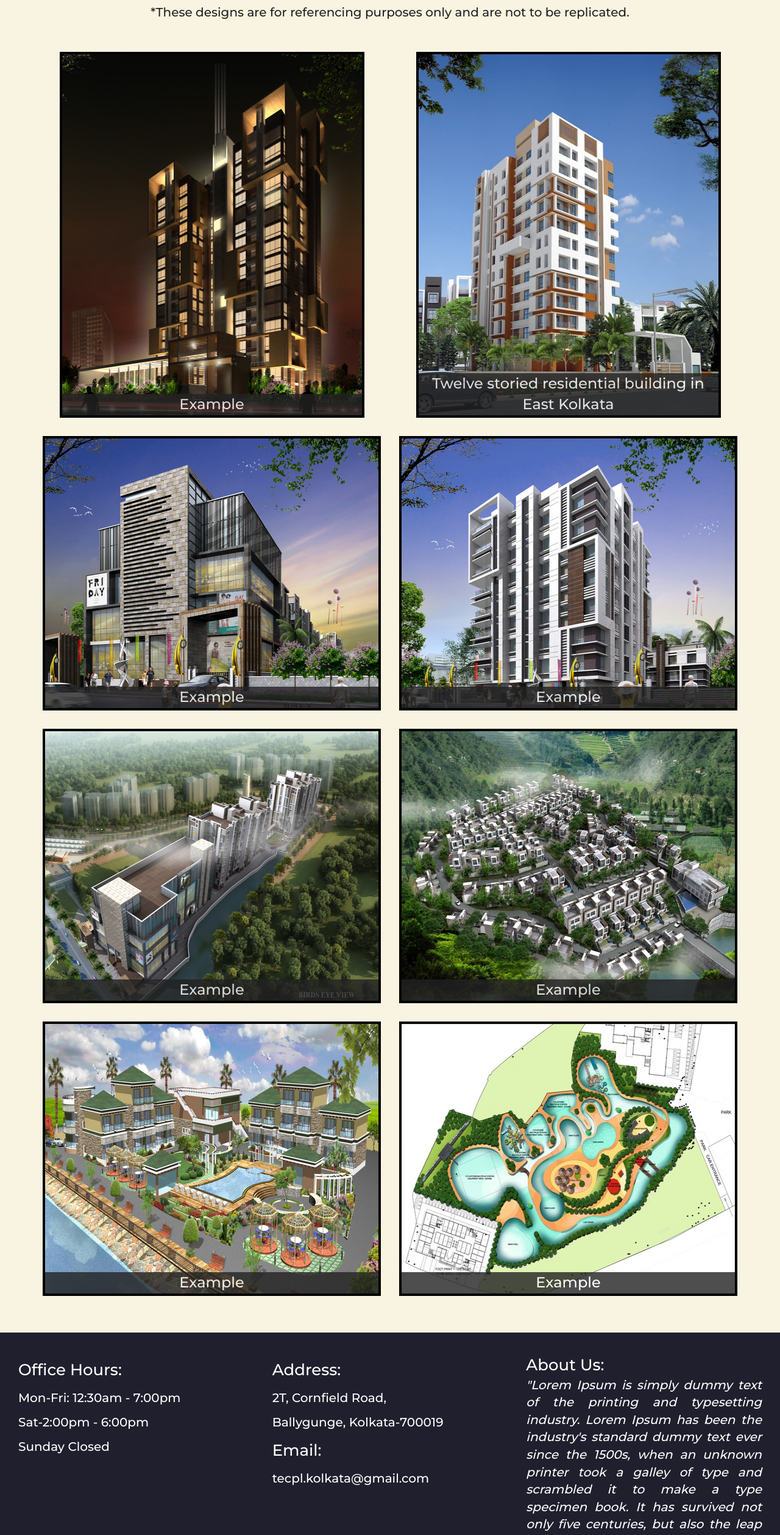
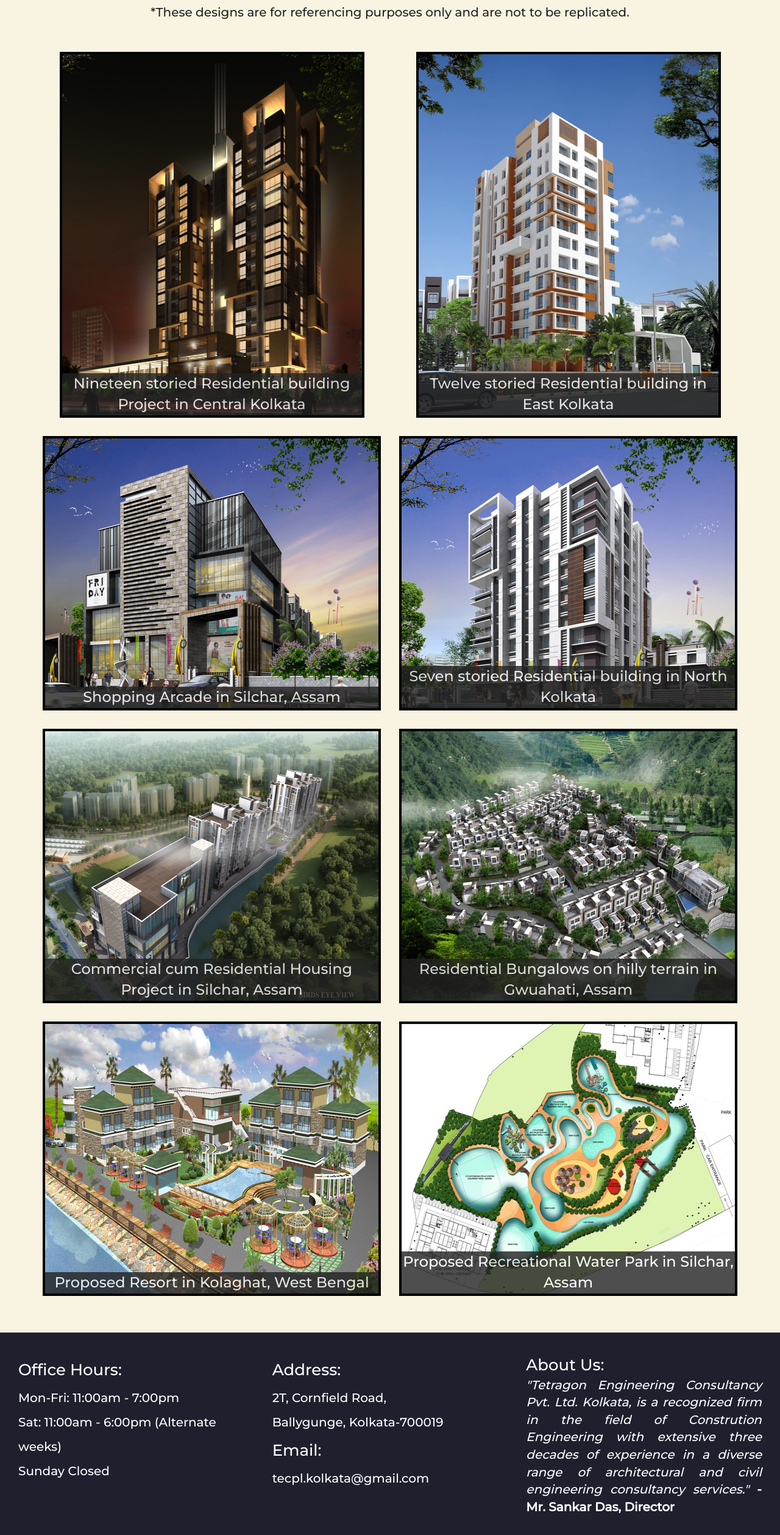
Before and after one commit to shounak-d73/tetragon, a plain HTML site: page designexamples.html in a window 1280 px wide. Shown: the part 266-2783 px from the top of the page at 61% size. Drawn offline with nearby package versions, Linux system fonts and the light colour scheme.

Commit message:
Final Mods

```diff
--- a/css/style.css
+++ b/css/style.css
@@ -97,7 +97,6 @@ body{
 	.container .jumbotron2{
 		background: url('../images/Jumbotron/jumbopic_1200.jpg') no-repeat;
 		height: 650px;
-		box-shadow: 0 0 50px #1f1f2e;
 		border: 2px solid #3F0C1F;
 	}
 
@@ -122,7 +121,6 @@ body{
 	.container .jumbotron2{
 		background: url('../images/Jumbotron/jumbopic_992.jpg') no-repeat;
 		height: 600px;
-		box-shadow: 0 0 50px #1f1f2e;
 		border: 2px solid #3F0C1F;
 	}
 
@@ -141,7 +139,6 @@ body{
 	.container .jumbotron2{
 		background: url('../images/Jumbotron/jumbopic_750.jpg') no-repeat;
 		height: 400px;
-		box-shadow: 0 0 50px #1f1f2e;
 		border: 2px solid #3F0C1F;
 	}
 
@@ -216,7 +213,6 @@ body{
 	.container .jumbotron2{
 		margin-top: 30px;
 		padding: 0;
-		box-shadow: 0 0 50px #1f1f2e;
 		border: 2px solid #3F0C1F;
 	}
 
--- a/designexamples.html
+++ b/designexamples.html
@@ -74,42 +74,42 @@
 			<div class="col-lg-6">
 			<div class="example-tile">
 				<img class="img-responsive" width="500" height="600" src="images\design2.jpg" alt="Example 1">
-				<span>Example</span>
+				<span>Nineteen storied Residential building Project in Central Kolkata</span>
 			</div></div>
 			<div class="col-lg-6">
 			<div class="example-tile">
 				<img class="img-responsive" width="500" height="600" src="images\design1.jpg" alt="Example 2">
-				<span>Twelve storied residential building in East Kolkata</span>
+				<span>Twelve storied Residential building in East Kolkata</span>
 			</div></div>
 			<div class="col-lg-6">
 			<div class="example-tile-v">
 				<img class="img-responsive" width="600" height="450" src="images\example-3.jpg" alt="Example 3">
-				<span>Example</span>
+				<span>Shopping Arcade in Silchar, Assam</span>
 			</div></div>
 			<div class="col-lg-6">
 			<div class="example-tile-v">
 				<img class="img-responsive" width="600" height="450" src="images\example-6.jpg" alt="Example 4">
-				<span>Example</span>
+				<span>Seven storied Residential building in North Kolkata</span>
 			</div></div>
 			<div class="col-lg-6">
 			<div class="example-tile-v">
 				<img class="img-responsive" width="600" height="450" src="images\example-2.jpg" alt="Example 5">
-				<span>Example</span>
+				<span>Commercial cum Residential Housing Project in Silchar, Assam</span>
 			</div></div>
 			<div class="col-lg-6">
 			<div class="example-tile-v">
 				<img class="img-responsive" width="600" height="450" src="images\example-1.jpg" alt="Example 6">
-				<span>Example</span>
+				<span>Residential Bungalows on hilly terrain in Gwuahati, Assam</span>
 			</div></div>
 			<div class="col-lg-6">
 			<div class="example-tile-v">
 				<img class="img-responsive" width="600" height="450" src="images\example-5.jpg" alt="Example 7">
-				<span>Example</span>
+				<span>Proposed Resort in Kolaghat, West Bengal</span>
 			</div></div>
 			<div class="col-lg-6">
 			<div class="example-tile-v">
 				<img class="img-responsive" width="600" height="450" src="images\example-4.jpg" alt="Example 8">
-				<span>Example</span>
+				<span>Proposed Recreational Water Park in Silchar, Assam </span>
 			</div></div>
 
 		</section>
@@ -124,8 +124,8 @@
 			<div class="row">
 				<section id="hours" class="col-sm-4">
 					<span>Office Hours:</span><br>
-					Mon-Fri: 12:30am - 7:00pm<br>
-					Sat-2:00pm - 6:00pm<br>
+					Mon-Fri: 11:00am - 7:00pm<br>
+					Sat: 11:00am - 6:00pm (Alternate weeks)<br>
 					Sunday Closed
 					<hr class="visible-xs">
 				</section>
@@ -139,7 +139,7 @@
 				</section>
 				<section id="aboutus" class="col-sm-4">
 					<span>About Us:</span><br>
-					<p style="text-align:justify;">"Lorem Ipsum is simply dummy text of the printing and typesetting industry. Lorem Ipsum has been the industry's standard dummy text ever since the 1500s, when an unknown printer took a galley of type and scrambled it to make a type specimen book. It has survived not only five centuries, but also the leap into electronic typesetting, remaining essentially unchanged."</p>
+					<p style="text-align:justify;">"Tetragon Engineering Consultancy Pvt. Ltd. Kolkata, is a recognized firm in the field of Constrution Engineering with extensive three decades of experience in a diverse range of architectural and civil engineering consultancy services." <span style="font-style: normal; font-weight: bold;">-Mr. Sankar Das, Director</span></p>
 				</section>
 			</div>
 			<div class="text-center">&copy;Tetragon Engineering Consultancy Pvt. Ltd. 2021</div>
```
Also changed, not shown: awards.html (+3 -3 lines), index.html (+11 -9 lines), mapcontact.html (+3 -3 lines).
